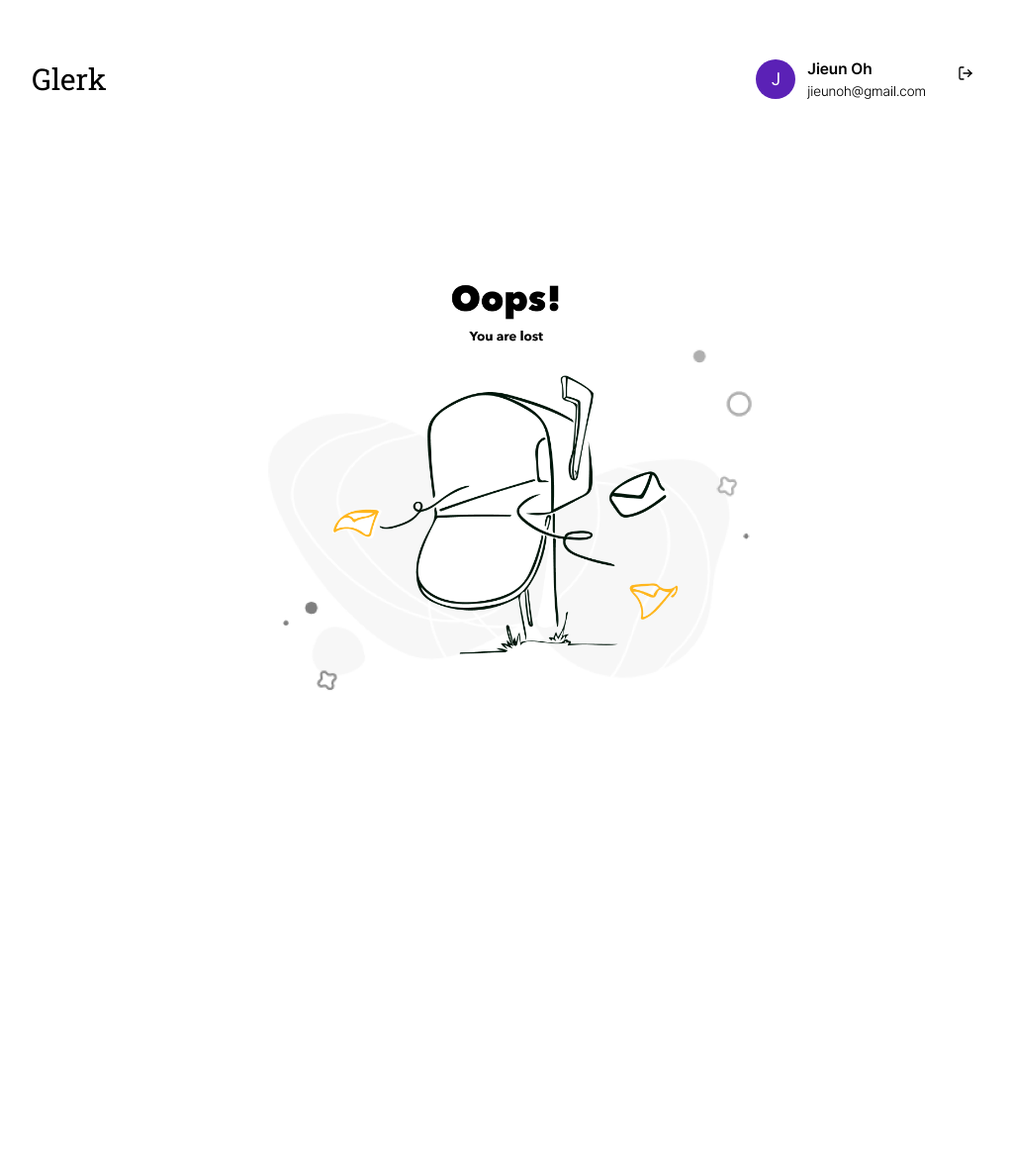
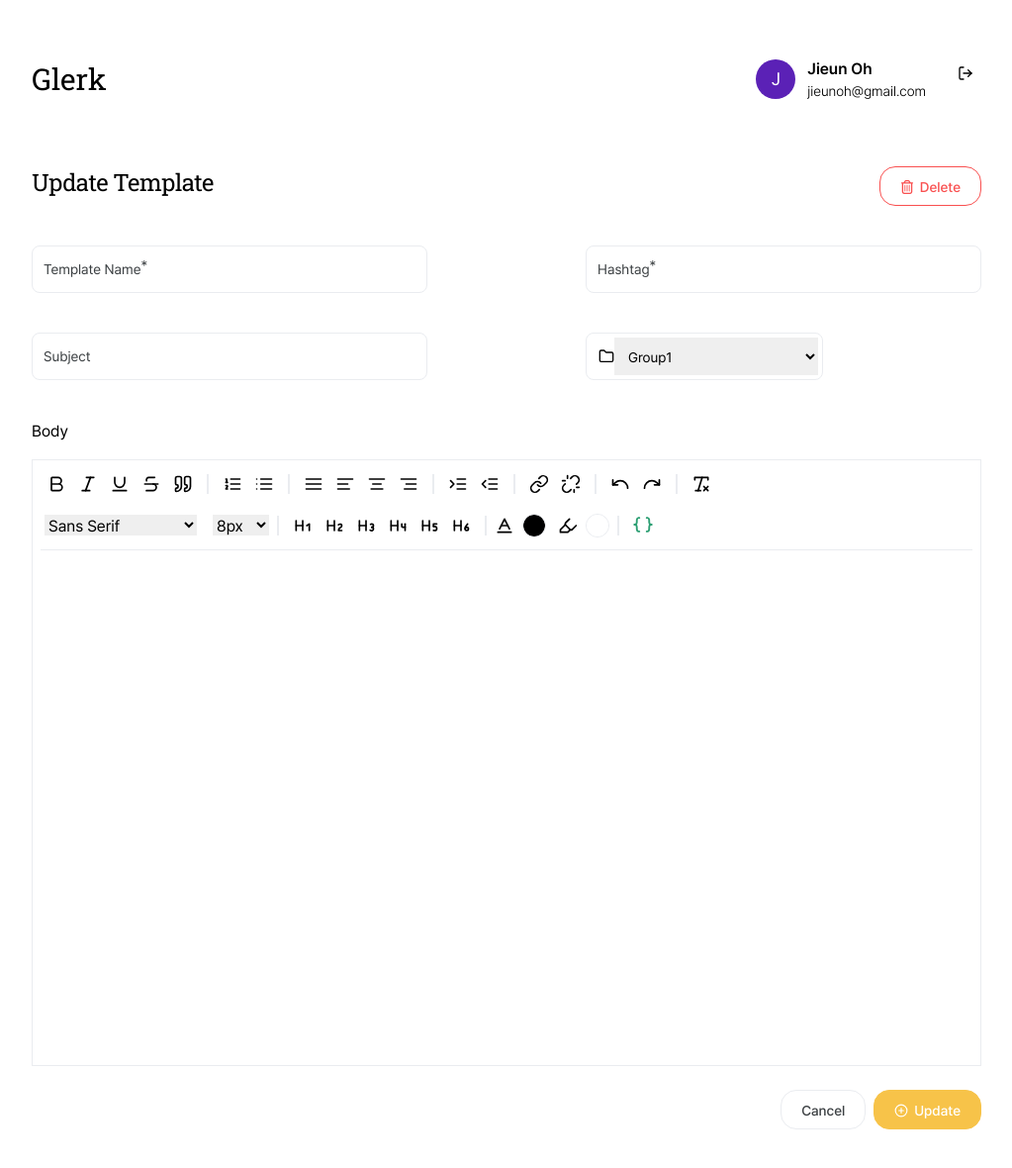
Before and after one commit to glerk-gmail-template-extension/glerk-client, a React (Vite) app: page /templates/edit/1 in a window 1280 px wide. Shown: the top 1180 px of the page at 99% size, without its empty margins (128-1151 px from the left). Before the commit the page ends 902 px from the top, so only its background shows below. Built offline with nearby package versions, Linux system fonts and the light colour scheme.

Commit message:
Feat: 템플릿 수정 화면 정적 UI 구현
- 기존 템플릿 목록과 등록 페이지가 pages/Template에 같이 있었던 것을 pages/TemplateList, pages/Template로 분리
- CreateTemplate.jsx를 pages/Template로 이동하면서 index.jsx로 파일명 변경

```diff
--- a/src/App.jsx
+++ b/src/App.jsx
@@ -1,12 +1,12 @@
 import { Navigate, Route, Routes } from "react-router-dom";
 
+import Navigation from "./components/navigation/Navigation";
 import Template from "./pages/Template";
-import ErrorPage from "./pages/Error";
-import Navigation from "./components/navigation/Navigation";
+import TemplateList from "./pages/TemplateList";
 import CreateGroup from "./pages/Group/CreateGroup";
 import UpdateGroup from "./pages/Group/UpdateGroup";
 import DeleteGroup from "./pages/Group/DeleteGroup";
-import CreateTemplate from "./pages/Template/Edit/CreateTemplate";
+import ErrorPage from "./pages/Error";
 
 import "./App.css";
 
@@ -23,12 +23,13 @@ function App() {
                 exact
                 element={<Navigate replace to="/templates" />}
               />
-              <Route path="/templates" element={<Template />}>
+              <Route path="/templates" element={<TemplateList />}>
                 <Route path="groups/new" element={<CreateGroup />} />
                 <Route path="groups/edit" element={<UpdateGroup />} />
                 <Route path="groups/delete" element={<DeleteGroup />} />
               </Route>
-              <Route path="/templates/new" element={<CreateTemplate />} />
+              <Route path="/templates/new" element={<Template />} />
+              <Route path="/templates/edit/:id" element={<Template />} />
               <Route path="*" element={<ErrorPage />} />
             </Routes>
           </section>
--- a/src/components/table/Row.jsx
+++ b/src/components/table/Row.jsx
@@ -1,3 +1,5 @@
+import { Link } from "react-router-dom";
+
 export default function Row() {
   return (
     <tr className="bg-white border-b hover:bg-gray-50">
@@ -7,8 +9,9 @@ export default function Row() {
         </div>
       </td>
       <th scope="row" className="px-6 py-4 font-medium text-gray-900 truncate">
-        Template name
+        <Link to="/templates/edit/1">Template name</Link>
       </th>
+
       <td className="px-6 py-4">2024. 07. 17.</td>
     </tr>
   );
--- a/src/pages/Template/Edit/CreateTemplate.jsx
+++ /dev/null
@@ -1,74 +0,0 @@
-import { Link } from "react-router-dom";
-import { FiPlusCircle } from "react-icons/fi";
-import { FaRegCircleXmark } from "react-icons/fa6";
-import { LuFolder } from "react-icons/lu";
-
-import Button from "../../../components/ui/Button";
-import Input from "../../../components/form/Input";
-import SelectBox from "../../../components/form/SelectBox";
-import Editor from "../../../components/form/Editor";
-
-const SELECT_OPTIONS = [
-  { value: "1", text: "Group1" },
-  { value: "2", text: "Group2" },
-  { value: "3", text: "Group3" },
-];
-
-export default function CreateTemplate() {
-  return (
-    <>
-      <header className="flex justify-between mb-10">
-        <h1 className="text-2xl font-light tracking-tight font-roboto">
-          New Template
-        </h1>
-        <div className="flex gap-2">
-          <Link to="/templates">
-            <Button text="Cancel">
-              <FaRegCircleXmark />
-            </Button>
-          </Link>
-          <Link to="/templates">
-            <Button
-              text="Save"
-              textColor="text-white"
-              backgroundColor="bg-primary"
-              borderColor="border-primary"
-              hoverBackgroundColor="hover:bg-dark-primary"
-            >
-              <FiPlusCircle />
-            </Button>
-          </Link>
-        </div>
-      </header>
-      <form>
-        <div className="flex justify-between mb-10">
-          <div className="w-5/12">
-            <Input label="Template Name" isRequired />
-          </div>
-          <div className="w-5/12">
-            <Input label="Hashtag" isRequired />
-          </div>
-        </div>
-        <div className="flex justify-between mb-10">
-          <div className="w-5/12">
-            <Input label="Subject" />
-          </div>
-          <div className="w-5/12">
-            <div className="inline-block w-64">
-              <SelectBox
-                options={SELECT_OPTIONS}
-                defaultValue={SELECT_OPTIONS[0].value}
-              >
-                <LuFolder />
-              </SelectBox>
-            </div>
-          </div>
-        </div>
-        <div>
-          <h2 className="mb-4">Body</h2>
-          <Editor />
-        </div>
-      </form>
-    </>
-  );
-}
--- a/src/pages/Template/index.jsx
+++ b/src/pages/Template/index.jsx
@@ -1,51 +1,93 @@
-import { useState } from "react";
-import { Link, Outlet } from "react-router-dom";
+import { Link, useParams } from "react-router-dom";
 import { FiPlusCircle } from "react-icons/fi";
+import { FaRegTrashCan } from "react-icons/fa6";
+import { LuFolder } from "react-icons/lu";
 
 import Button from "../../components/ui/Button";
-import Table from "../../components/table/Table";
-import Group from "./Group";
-import Header from "./Header";
+import Input from "../../components/form/Input";
+import SelectBox from "../../components/form/SelectBox";
+import Editor from "../../components/form/Editor";
 
-const GROUP_LIST = ["group1", "group2", "group3"];
+const SELECT_OPTIONS = [
+  { value: "1", text: "Group1" },
+  { value: "2", text: "Group2" },
+  { value: "3", text: "Group3" },
+];
 
 export default function Template() {
-  const [selectedGroup, setSelectedGroup] = useState(null);
-
-  const handleGroupSelect = (id) => {
-    setSelectedGroup((prev) => (prev === id ? null : id));
-  };
+  const { id: templateId } = useParams();
 
   return (
     <>
-      <Header />
-      <div>
+      <header className="flex justify-between mb-10">
+        <h1 className="text-2xl font-light tracking-tight font-roboto">
+          {templateId ? "Update Template" : "New Template"}
+        </h1>
+        {templateId && (
+          <Link to="/templates">
+            <Button text="Delete" textColor="text-red" borderColor="border-red">
+              <FaRegTrashCan />
+            </Button>
+          </Link>
+        )}
+      </header>
+      <form>
+        <div className="flex justify-between mb-10">
+          <div className="w-5/12">
+            <Input label="Template Name" isRequired />
+          </div>
+          <div className="w-5/12">
+            <Input label="Hashtag" isRequired />
+          </div>
+        </div>
+        <div className="flex justify-between mb-10">
+          <div className="w-5/12">
+            <Input label="Subject" />
+          </div>
+          <div className="w-5/12">
+            <div className="inline-block w-64">
+              <SelectBox
+                options={SELECT_OPTIONS}
+                defaultValue={SELECT_OPTIONS[0].value}
+              >
+                <LuFolder />
+              </SelectBox>
+            </div>
+          </div>
+        </div>
         <div>
-          {GROUP_LIST.map((name, index) => (
-            <Group
-              key={name}
-              name={name}
-              isLastGroup={index === GROUP_LIST.length - 1}
-              isActive={selectedGroup === name}
-              onSelect={() => handleGroupSelect(name)}
-            >
-              <Table />
-            </Group>
-          ))}
+          <h2 className="mb-4">Body</h2>
+          <Editor />
         </div>
-        <div className="flex flex-row-reverse my-4">
-          <Link to="/templates/new">
+      </form>
+      <div className="flex justify-end gap-2 mt-6">
+        <Link to="/templates">
+          <Button text="Cancel" />
+        </Link>
+        <Link to="/templates">
+          {templateId ? (
             <Button
-              text="New Template"
-              textColor="text-primary"
-              borderColor="border-primary"
+              text="Update"
+              textColor="text-white"
+              backgroundColor="bg-yellow"
+              borderColor="border-yellow"
+              hoverBackgroundColor="hover:bg-dark-yellow"
             >
               <FiPlusCircle />
             </Button>
-          </Link>
-        </div>
+          ) : (
+            <Button
+              text="Save"
+              textColor="text-white"
+              backgroundColor="bg-primary"
+              borderColor="border-primary"
+              hoverBackgroundColor="hover:bg-dark-primary"
+            >
+              <FiPlusCircle />
+            </Button>
+          )}
+        </Link>
       </div>
-      <Outlet />
     </>
   );
 }
--- /dev/null
+++ b/src/pages/TemplateList/index.jsx
@@ -0,0 +1,51 @@
+import { useState } from "react";
+import { Link, Outlet } from "react-router-dom";
+import { FiPlusCircle } from "react-icons/fi";
+
+import Button from "../../components/ui/Button";
+import Table from "../../components/table/Table";
+import Group from "./GroupItem";
+import Header from "./Header";
+
+const GROUP_LIST = ["group1", "group2", "group3"];
+
+export default function Template() {
+  const [selectedGroup, setSelectedGroup] = useState(null);
+
+  const handleGroupSelect = (id) => {
+    setSelectedGroup((prev) => (prev === id ? null : id));
+  };
+
+  return (
+    <>
+      <Header />
+      <div>
+        <div>
+          {GROUP_LIST.map((name, index) => (
+            <Group
+              key={name}
+              name={name}
+              isLastGroup={index === GROUP_LIST.length - 1}
+              isActive={selectedGroup === name}
+              onSelect={() => handleGroupSelect(name)}
+            >
+              <Table />
+            </Group>
+          ))}
+        </div>
+        <div className="flex flex-row-reverse my-4">
+          <Link to="/templates/new">
+            <Button
+              text="New Template"
+              textColor="text-primary"
+              borderColor="border-primary"
+            >
+              <FiPlusCircle />
+            </Button>
+          </Link>
+        </div>
+      </div>
+      <Outlet />
+    </>
+  );
+}
```
Also changed, not shown: src/pages/TemplateList/GroupItem.jsx (renamed from src/pages/Template/Group.jsx), src/pages/TemplateList/Header.jsx (renamed from src/pages/Template/Header.jsx).
